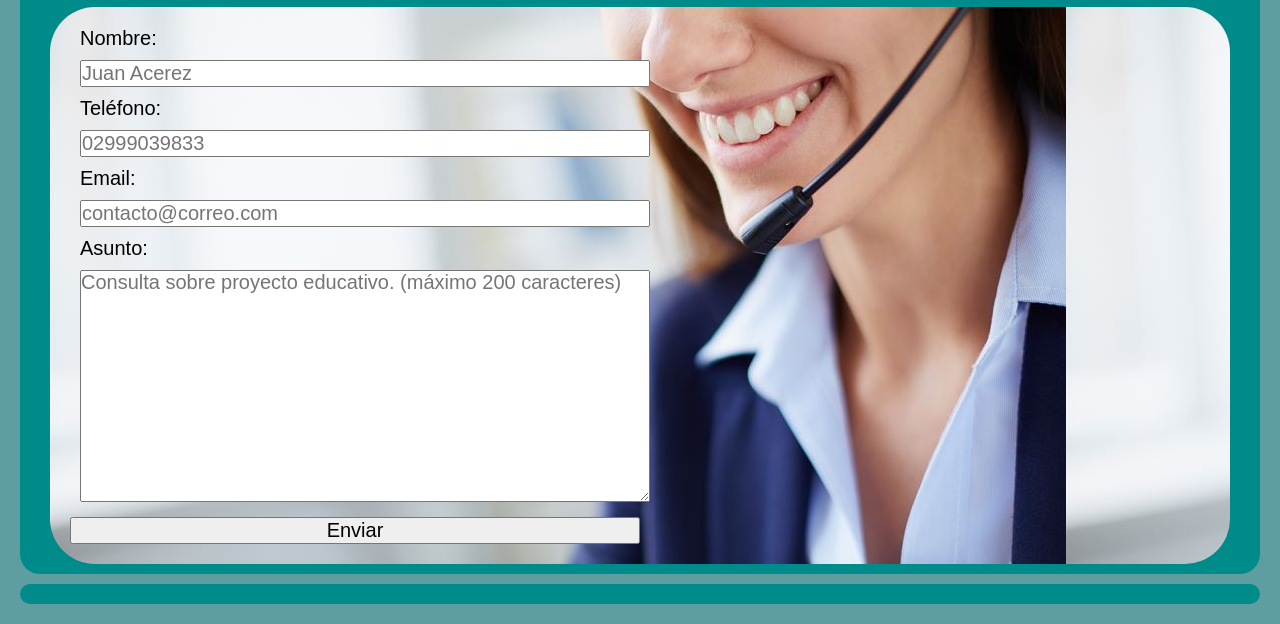
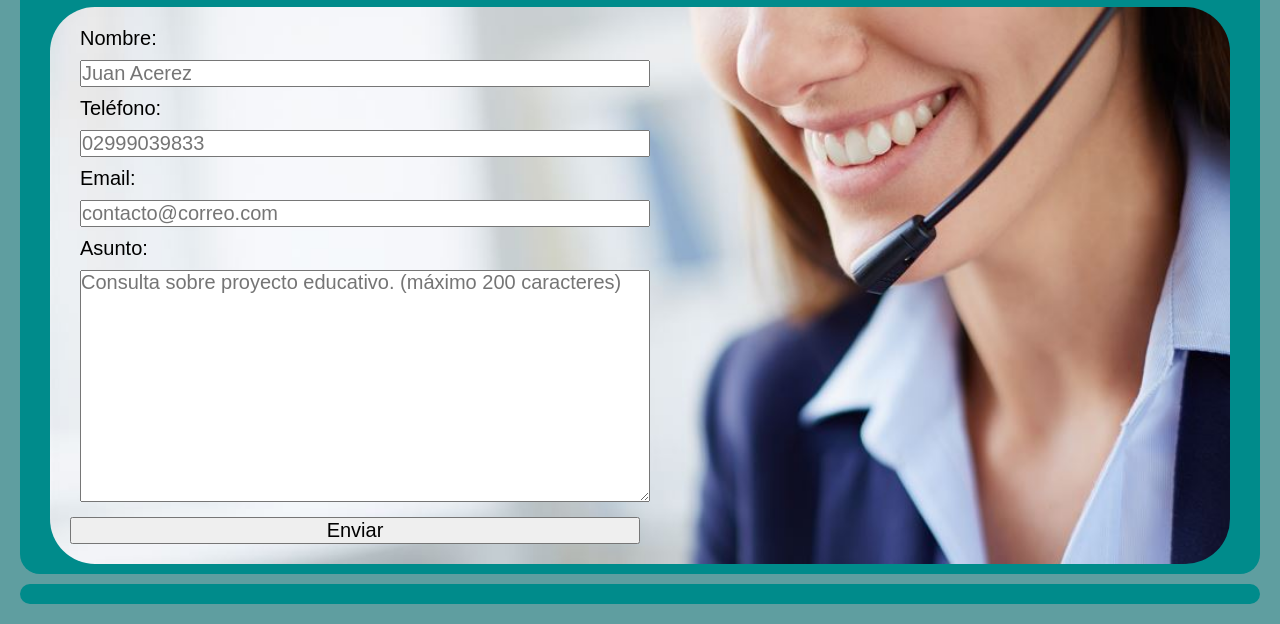
Before and after one commit to GUSTAVO055/proyecto_FEA, a plain HTML site: page contacto.html in a window 1280 px wide. Shown: the part 624-1248 px from the top of the page. Drawn offline with Linux system fonts and the light colour scheme; a web font is replaced by a local one.

Commit message:
background-size: cover

```diff
--- a/contacto.html
+++ b/contacto.html
@@ -53,7 +53,7 @@
         con la persona vinculada al sitio web.-->
         <div>
             <p style="font-weight: bolder;font-size: 40px;">Formulario de contacto:</p>
-            <form  method="get" class="form" style="background-image: url(img/atencionCliente.png);">
+            <form  method="get" class="form" style="background-image: url(img/atencionCliente.png);background-size: cover;">
 
                         <label class="elementos_form">Nombre:</label><br>
                         <input placeholder="Juan Acerez" maxlength="24" class="elementos_form"type="text" name="txtNombre" id="txtNombre"><br>
```
